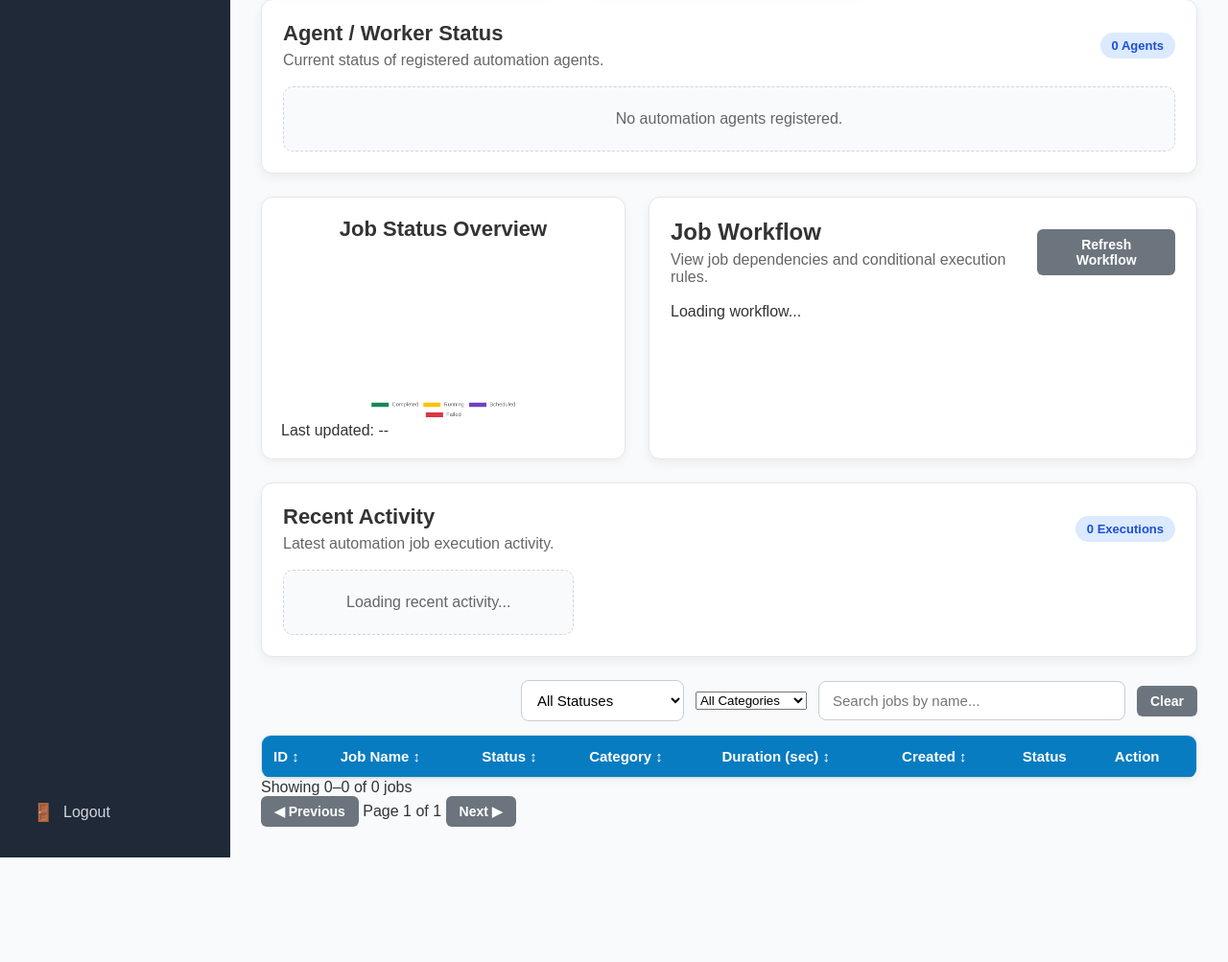
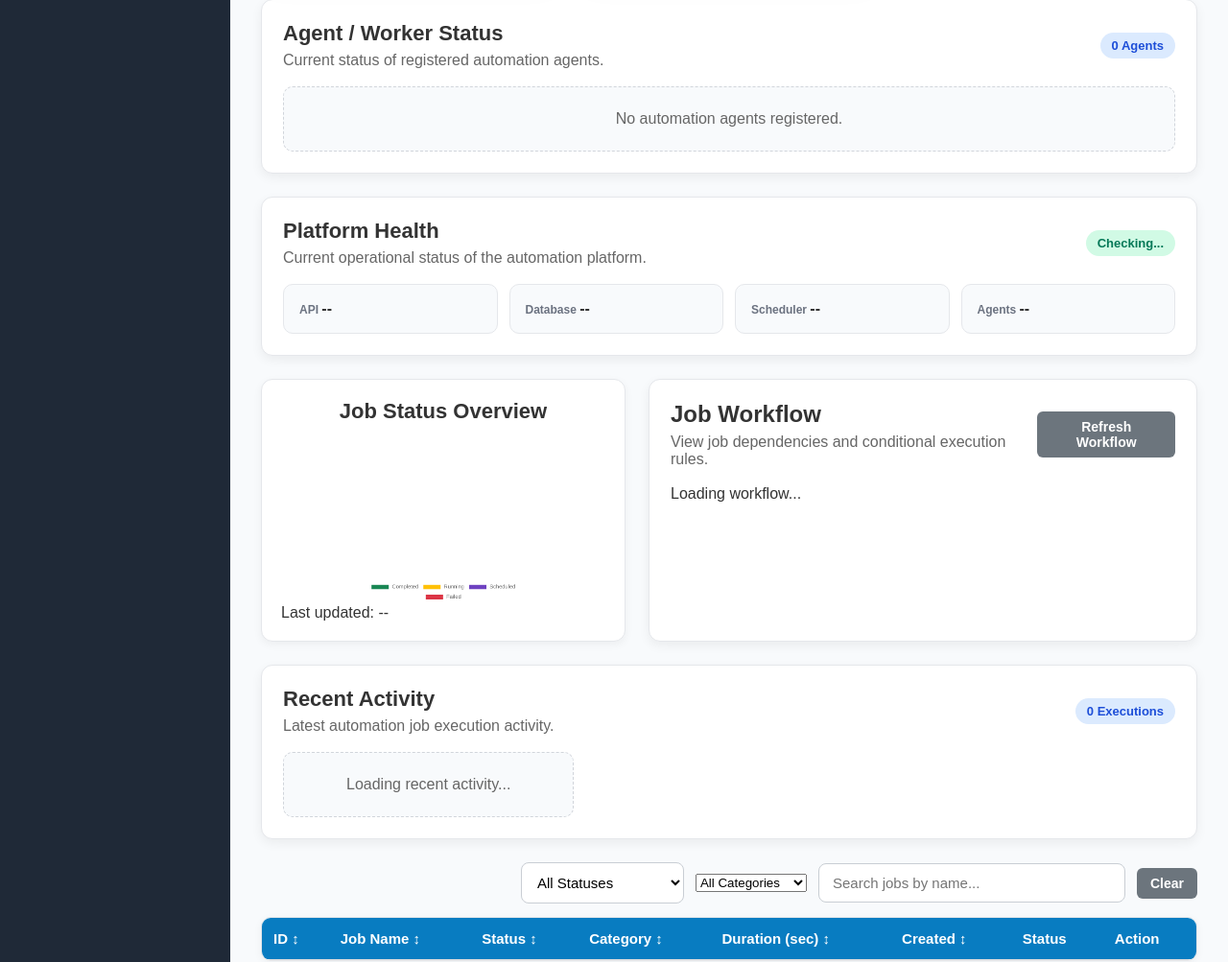
Before and after one commit to vsamant30/automation-platform, a FastAPI app: template app/templates/dashboard.html in a window 1280 px wide. Shown: the part 462-1465 px from the top of the page at 96% size. Before the commit the page ends 1356 px from the top, so only its background shows below. Run offline with FastAPI, Linux system fonts and the light colour scheme; the template is opened without the code that fills it, so the values that code supplies are empty.

Commit message:
Add platform health monitoring to dashboard

```diff
--- a/app/static/css/style.css
+++ b/app/static/css/style.css
@@ -1607,3 +1607,107 @@ Recent Activity
         flex-direction: column;
     }
 }
+
+/* ===========================
+   Platform Health
+=========================== */
+
+.platform-health-section {
+    margin-bottom: 24px;
+    padding: 22px;
+
+    background: #ffffff;
+    border: 1px solid #e5e7eb;
+    border-radius: 12px;
+
+    box-shadow: 0 4px 12px rgba(0, 0, 0, 0.06);
+}
+
+.platform-health-header {
+    display: flex;
+    align-items: center;
+    justify-content: space-between;
+
+    gap: 16px;
+    margin-bottom: 18px;
+}
+
+.platform-health-header h2 {
+    margin: 0;
+
+    color: #333;
+    font-size: 22px;
+}
+
+.platform-health-header p {
+    margin: 6px 0 0;
+
+    color: #666;
+}
+
+.platform-health-overall {
+    display: inline-flex;
+    align-items: center;
+    justify-content: center;
+
+    min-width: 90px;
+    padding: 6px 12px;
+
+    color: #047857;
+    background: #d1fae5;
+
+    border-radius: 20px;
+
+    font-size: 13px;
+    font-weight: 600;
+
+    white-space: nowrap;
+}
+
+.platform-health-grid {
+    display: grid;
+    grid-template-columns: repeat(4, minmax(0, 1fr));
+
+    gap: 12px;
+}
+
+.platform-health-card {
+    padding: 16px;
+
+    background: #f8fafc;
+    border: 1px solid #e5e7eb;
+    border-radius: 10px;
+}
+
+.platform-health-label {
+    margin-bottom: 8px;
+
+    color: #6b7280;
+
+    font-size: 12px;
+    font-weight: 600;
+}
+
+.platform-health-value {
+    color: #1f2937;
+
+    font-size: 18px;
+    font-weight: 700;
+}
+
+@media (max-width: 900px) {
+    .platform-health-grid {
+        grid-template-columns: repeat(2, minmax(0, 1fr));
+    }
+}
+
+@media (max-width: 700px) {
+    .platform-health-header {
+        align-items: flex-start;
+        flex-direction: column;
+    }
+
+    .platform-health-grid {
+        grid-template-columns: 1fr;
+    }
+}
--- a/app/templates/dashboard.html
+++ b/app/templates/dashboard.html
@@ -363,6 +363,72 @@ Dashboard
 
 </section>
 
+<section class="platform-health-section">
+
+    <div class="platform-health-header">
+
+        <div>
+            <h2>Platform Health</h2>
+
+            <p>
+                Current operational status of the automation platform.
+            </p>
+        </div>
+
+        <span
+            id="platformHealthOverall"
+            class="platform-health-overall"
+        >
+            Checking...
+        </span>
+
+    </div>
+
+    <div class="platform-health-grid">
+
+        <div class="platform-health-card">
+            <span class="platform-health-label">
+                API
+            </span>
+
+            <strong id="platformHealthApi">
+                --
+            </strong>
+        </div>
+
+        <div class="platform-health-card">
+            <span class="platform-health-label">
+                Database
+            </span>
+
+            <strong id="platformHealthDatabase">
+                --
+            </strong>
+        </div>
+
+        <div class="platform-health-card">
+            <span class="platform-health-label">
+                Scheduler
+            </span>
+
+            <strong id="platformHealthScheduler">
+                --
+            </strong>
+        </div>
+
+        <div class="platform-health-card">
+            <span class="platform-health-label">
+                Agents
+            </span>
+
+            <strong id="platformHealthAgents">
+                --
+            </strong>
+        </div>
+
+    </div>
+
+</section>
 
 <div class="dashboard-insights-row">
 
@@ -1881,6 +1947,38 @@ async function refreshDashboard() {
         }
 
         const data = await response.json();
+
+        const platformHealth =
+            data.platform_health || {};
+
+        document.getElementById(
+            "platformHealthOverall"
+        ).textContent =
+            platformHealth.status || "Unknown";
+
+        document.getElementById(
+            "platformHealthApi"
+        ).textContent =
+            platformHealth.api || "Unknown";
+
+        document.getElementById(
+            "platformHealthDatabase"
+        ).textContent =
+            platformHealth.database || "Unknown";
+
+        document.getElementById(
+            "platformHealthScheduler"
+        ).textContent =
+            platformHealth.scheduler || "Unknown";
+
+        document.getElementById(
+            "platformHealthAgents"
+        ).textContent =
+            `${
+                platformHealth.agents_online ?? 0
+            } / ${
+                platformHealth.agents_total ?? 0
+            } Online`;
 
         renderRecentActivity(
             data.recent_executions
```
Also changed, not shown: app/api/pages.py (+35 -1 lines).
